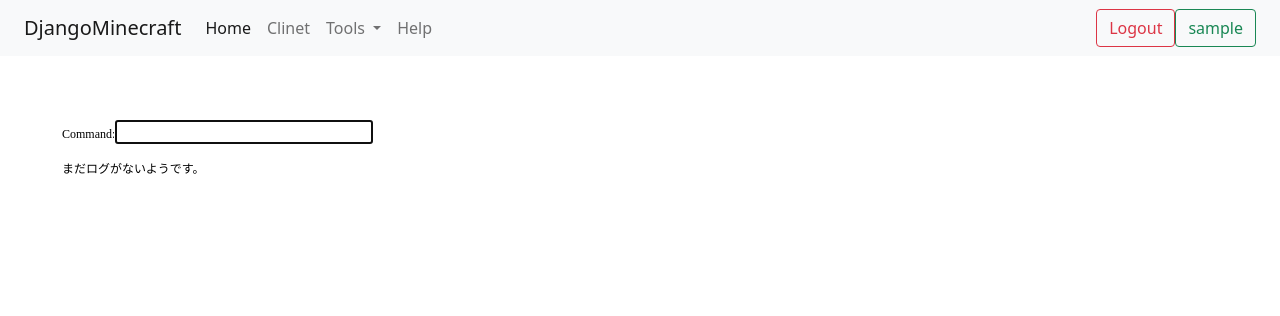
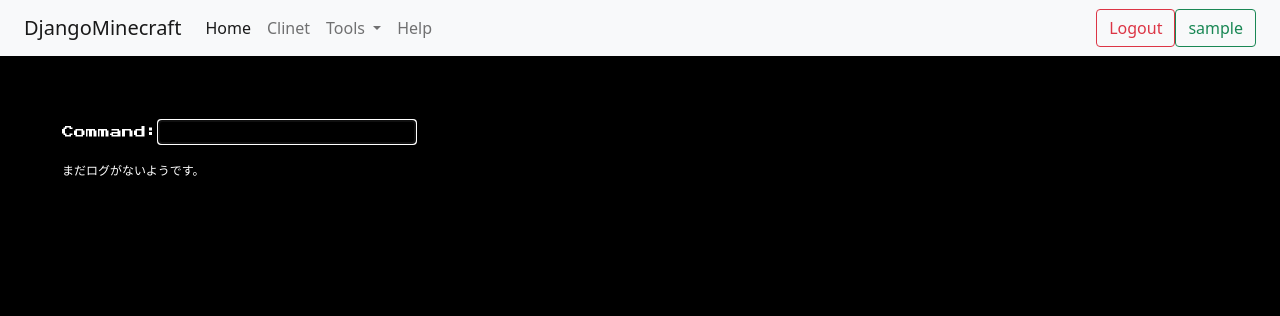
Before and after one commit to ocean0801/DjangoMinecraft, a Django app: page /mine/console/ in a window 1280 px wide. Shown: the top 316 px of the page. Run offline with Django 3.2, Linux system fonts and the light colour scheme; the visitor is signed in with stand-in values (Sample User, id 1); data that the repository does not hold is empty; some libraries are stand-ins or nearby versions.

Commit message:
[Fix]views.py
・今までのデータがまとめてlogに出る問題の修正
・とりあえずでコンソールのUIをつける

```diff
--- a/rconc/views.py
+++ b/rconc/views.py
@@ -220,7 +220,8 @@ def console(request):
         mark_flag = False
         script_falg = False
         list_flag = False
-        if text == "\markup":
+        test_list = ""
+        if text == "/markup":
             mark_flag = True
             kai_flag = True
         if text == "/query":
@@ -231,13 +232,9 @@ def console(request):
             func_du.append(text)
             return_text = "/say "+text
             chat_flag = True
-        elif text == "\config":
+        elif text == "/config":
             config_flag = True
             kai_flag = True
-        elif text == "\claer":
-            log_list = Command_log.objects.all()
-            for i in list:
-                i.delete()
         elif text == "/help":
             kai_flag = True
         elif text[0:7] == "/script":
@@ -393,8 +390,8 @@ def console(request):
             i.return_text = text.split("%kai")
     for i in latest_question_list:
         if i.chat_flag:
-            text = i.return_text
-            i.return_text = text.replace("§0","</span><span style='color:#000000;'>")
+            print(i.return_text)
+            i.return_text = i.return_text.replace("§0","</span><span style='color:#000000;'>")
             i.return_text = i.return_text.replace("§1","</span><span style='color:#0000AA;'>")
             i.return_text = i.return_text.replace("§2","</span><span style='color:#00AA00;'>")
             i.return_text = i.return_text.replace("§3","</span><span style='color:#00AAAA;'>")
--- a/templates/console2.html
+++ b/templates/console2.html
@@ -8,13 +8,13 @@
     <meta charset="utf-8"/>
     <title>コンソールクライアント</title>
 </head>
-<body>
+<body style="background-color:black;">
 {% include "header.html" %}
-<div id="content">
+<div id="content" style="font-family: 'Press Start 2P';color:white;">
     <ul>
     <form method="post" action="{% url 'submit' %}">
     {% csrf_token %}
-    <p>Command:<input id="box" type="text" value="" name="command" style="color:white;font-family: 'Press Start 2P';"></p>
+    <p>Command:<input id="box" type="text" value="" name="command" style="background-color:black;color:white;font-family: 'Press Start 2P';"></p>
     </form>
     {% if latest_question_list %}
     {% for question in latest_question_list %}
```
